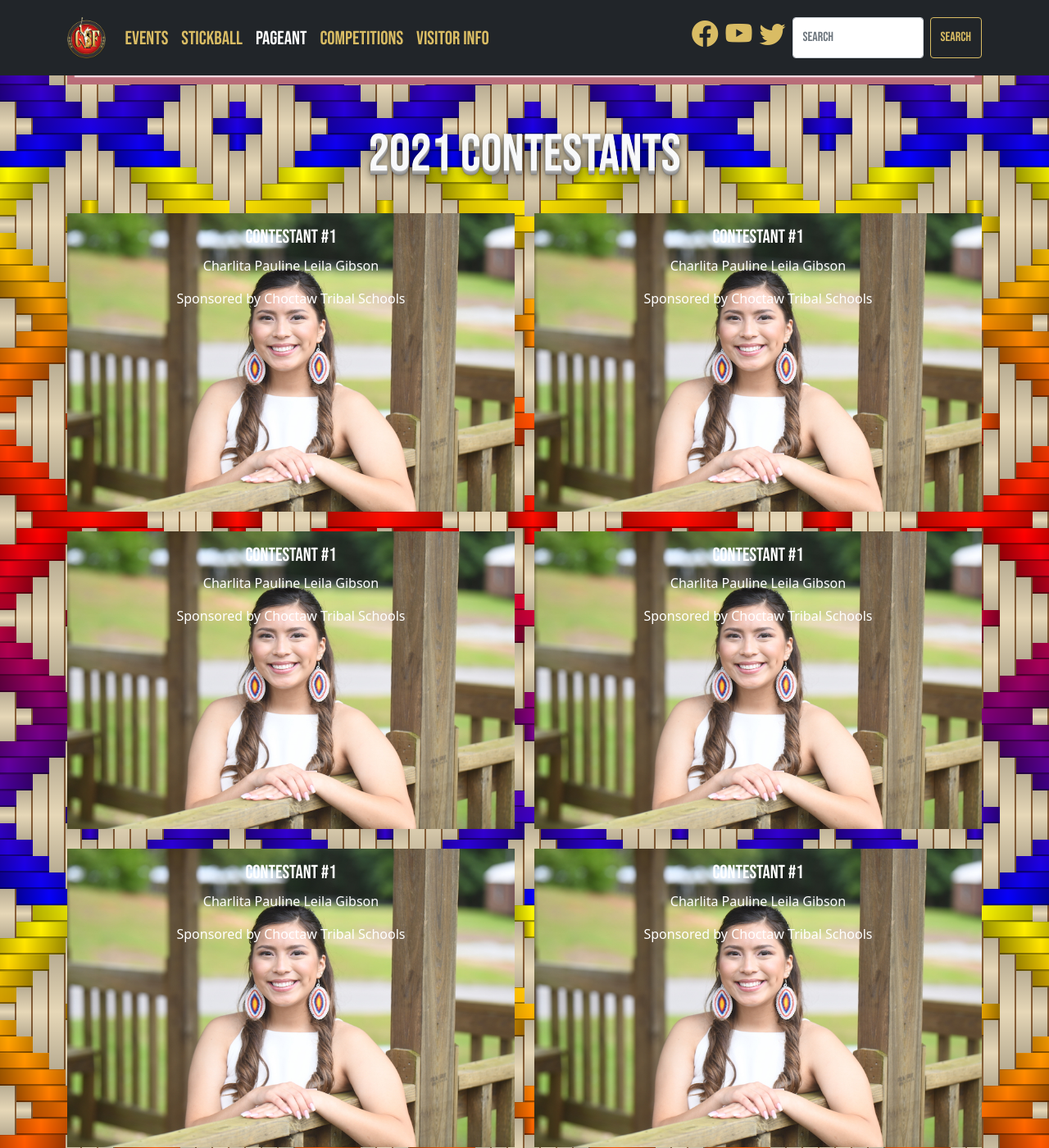
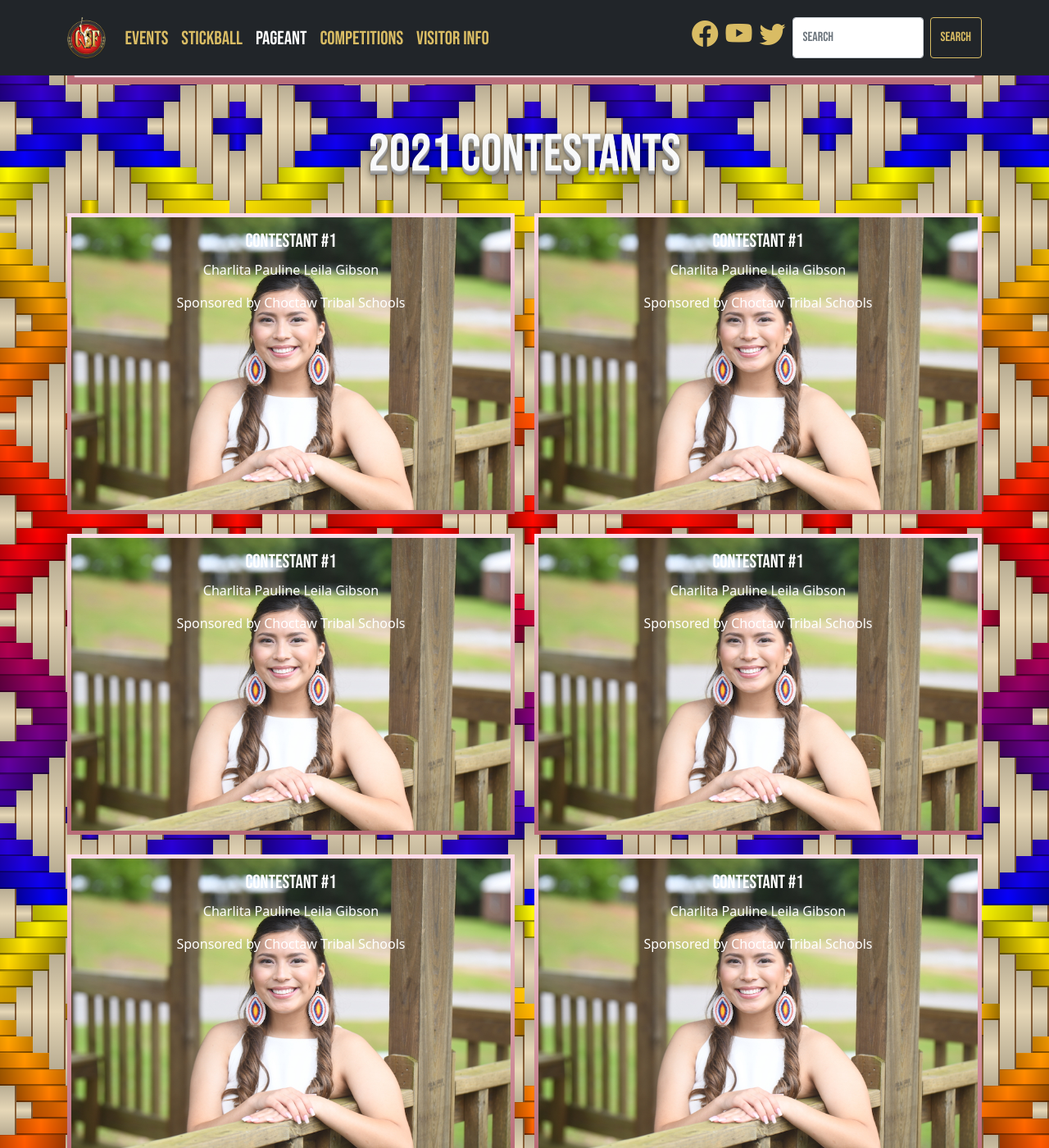
Before and after one commit to smattera/smattera.github.io, a Jekyll site: the page built from pageant/index.md, in a window 1280 px wide and 1400 px high, scrolled down 786 px. Shown: the whole window at 82% size. Built offline with Jekyll 4.4.1, drawn with Linux system fonts in a browser that asks for light colours; nearby versions of some CDN libraries.

Commit message:
Update contestant.html

```diff
--- a/_includes/contestant.html
+++ b/_includes/contestant.html
@@ -1,5 +1,5 @@
       <div class="col">
-        <div class="card bg-dark text-white">
+        <div class="card bg-dark text-white card-rose-border">
           <img src="/assets/img/{{ include.img }}.jpg" class="card-img" alt="{{ include.name }}">
           <div class="card-img-overlay">
             <h5 class="card-title">Contestant #{{ include.num }}</h5>
--- a/assets/css/main.css
+++ b/assets/css/main.css
@@ -227,6 +227,13 @@ header .overlay {
   border-image-source: linear-gradient(to bottom, rgba(255, 255, 255, 0.8), rgba(255, 255, 255, 0));
 }
 
+.card-rose-border {
+  border: 10px solid;
+  border-image-slice: 1;
+  border-width: 5px;
+  border-image-source: linear-gradient(to bottom, #ffdae7, #b86b77);
+}
+
 .opaque {
   color: #fff;
 }
```
Also changed, not shown: assets/css/main.scss (+7 -0 lines), 1 other file.
